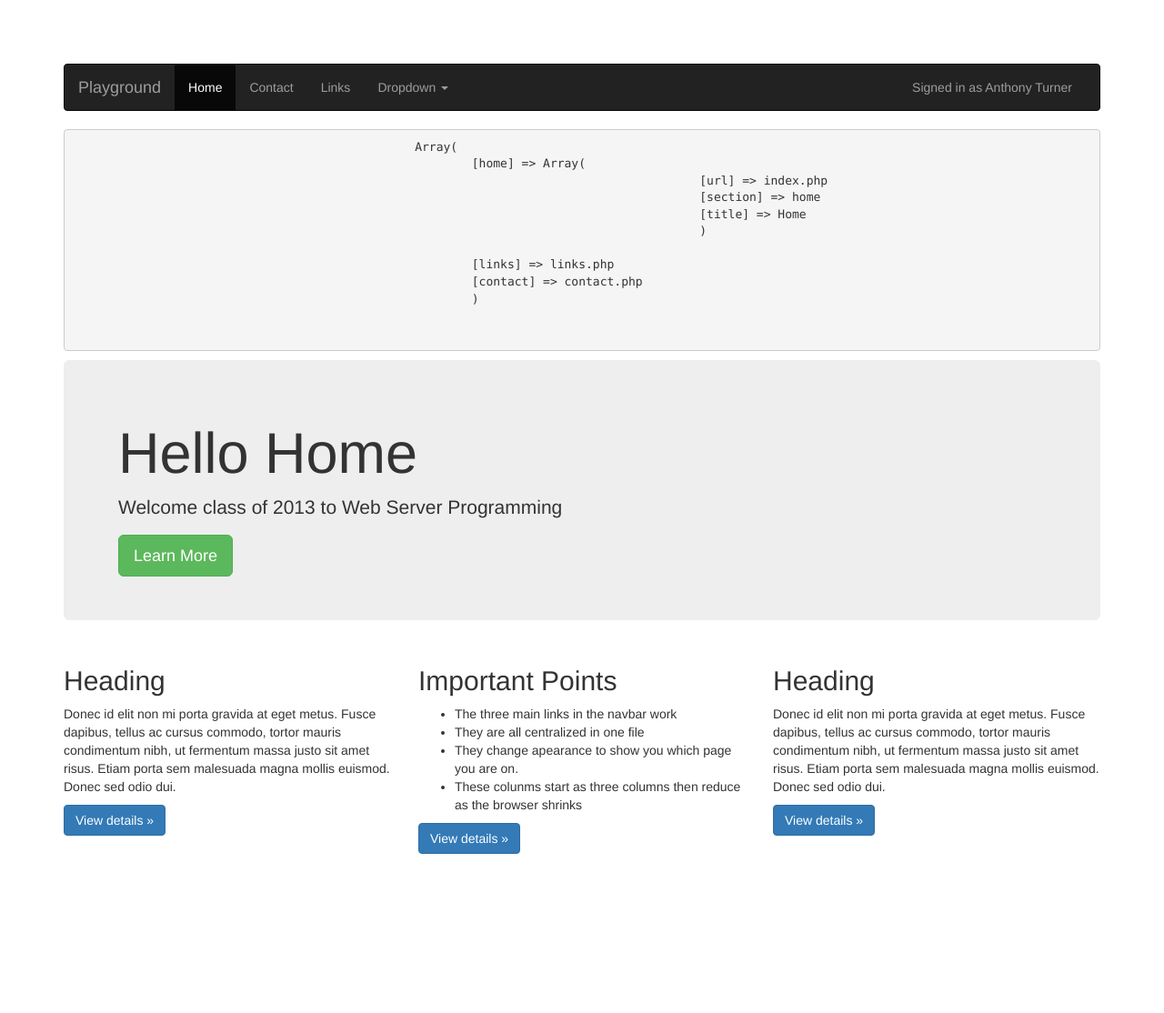
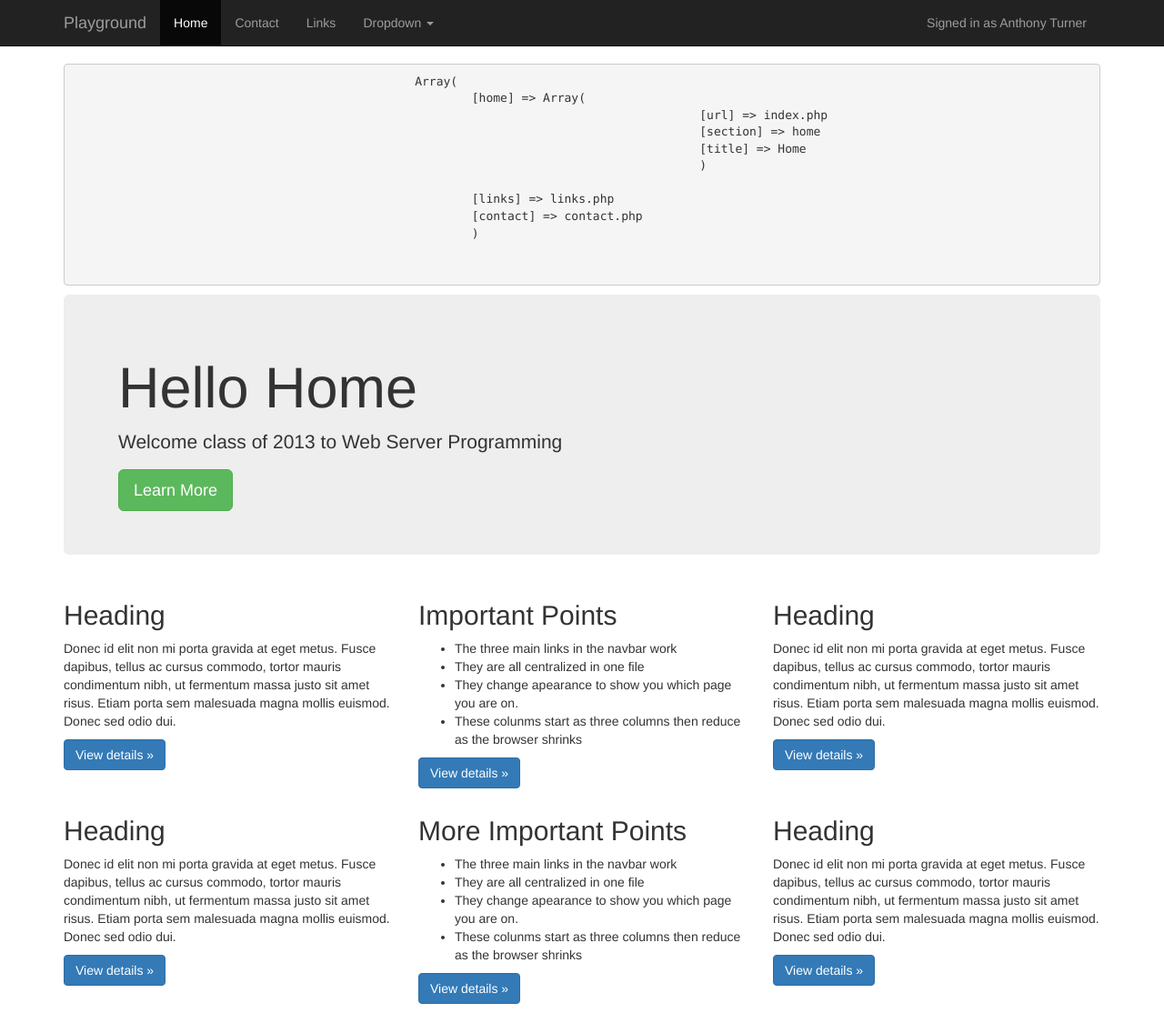
Before and after one commit to anthonybjturner/Fall2013-WProgramming, a PHP site: page / in a window 1280 px wide. Shown: the whole page at 91% size. Before the commit the page ends 939 px from the top, so only its background shows below. Run offline with PHP 8.4, Linux system fonts and the light colour scheme; some libraries are stand-ins or nearby versions.

Commit message:
set nav-bar to a fixed type.

```diff
--- a/2013/Playground/index.php
+++ b/2013/Playground/index.php
@@ -14,11 +14,10 @@
   <body>
 
 
-  	   	<!-- Navigation bar -->
-  	   		<div class="container">
+  	   	<!-- Navigation bar ~ using a fixed navbar that keeps showing when scrolling down and up-->
+  	   		<div class="navbar navbar-inverse navbar-fixed-top" role="navigation" >
 
-   				 <div class="navbar navbar-inverse" role="navigation">
-
+  	   			<div class="container">
    					<div class="navbar-header">
 
 						<button class="navbar-toggle" type="button" data-toggle="collapse" data-target=".nav-c">
@@ -28,15 +27,17 @@
 			    		</button>
 
 		      			<a class="navbar-brand" href="#">Playground</a>
-					</div>
+					</div><!-- End of navbar-header-->
 
 
 					<div class="collapse navbar-collapse nav-c">
 			            <ul class="nav navbar-nav">
-			              <li class="home active"><a href="./">Home</a></li>
+			            	<!-- Simple static links -->
+			              <li class="home active"><a href="index.php">Home</a></li>
 			              <li class="contact "><a href="contact.php">Contact</a></li>
 			              <li class="links "><a href="links.php">Links</a></li>
 
+							<!-- dropdown list area -->
 						  <li class="dropdown">
 						        <a href="#" class="dropdown-toggle" data-toggle="dropdown">Dropdown <b class="caret"></b></a>
 						        <ul class="dropdown-menu">
@@ -50,10 +51,11 @@
 		      			</ul>
 
 						<p class="navbar-text pull-right">Signed in as <a href="#" class="navbar-link">Anthony Turner</a></p>
-					</div>
-				</div>
-			</div>
+					</div><!-- End of collapse navbar-->
+				</div><!-- End of container -->
+			</div><!-- End of navbar-->
 
+			<!-- main area -->
 		  	<div class="container">
 		 		 	<pre>
 		  				Array(
@@ -101,6 +103,37 @@
 		          			<p>Donec id elit non mi porta gravida at eget metus. Fusce dapibus, tellus ac cursus commodo, tortor mauris condimentum nibh, ut fermentum massa justo sit amet risus. Etiam porta sem malesuada magna mollis euismod. Donec sed odio dui. </p>
 		          			<p><a class="btn btn-primary" href="#">View details »</a></p>
 	  					</div>
+
+
+	  				</div>
+
+	  				<div class="row">
+
+	  					<div class="col-sm-6 col-md-4">
+				  			<h2>Heading</h2>
+		          			<p>Donec id elit non mi porta gravida at eget metus. Fusce dapibus, tellus ac cursus commodo, tortor mauris condimentum nibh, ut fermentum massa justo sit amet risus. Etiam porta sem malesuada magna mollis euismod. Donec sed odio dui. </p>
+		          			<p><a class="btn btn-primary" href="#">View details »</a></p>
+						</div>
+
+	   					<div class="col-sm-6 col-md-4">
+
+		          			<h2>More Important Points</h2>
+		          			<ul>
+		          				<li>The three main links in the navbar work</li>
+		          				<li>They are all centralized in one file</li>
+		          				<li>They change apearance to show you which page you are on.</li>
+		          				<li>These colunms start as three columns then reduce as the browser shrinks</li>
+				  			</ul>
+		          			<p><a class="btn btn-primary" href="#">View details »</a></p>
+						</div>
+
+	 					<div class="col-sm-6 col-md-4">
+		          			<h2>Heading</h2>
+		          			<p>Donec id elit non mi porta gravida at eget metus. Fusce dapibus, tellus ac cursus commodo, tortor mauris condimentum nibh, ut fermentum massa justo sit amet risus. Etiam porta sem malesuada magna mollis euismod. Donec sed odio dui. </p>
+		          			<p><a class="btn btn-primary" href="#">View details »</a></p>
+	  					</div>
+
+
 	  				</div>
   			</div>
 
```
